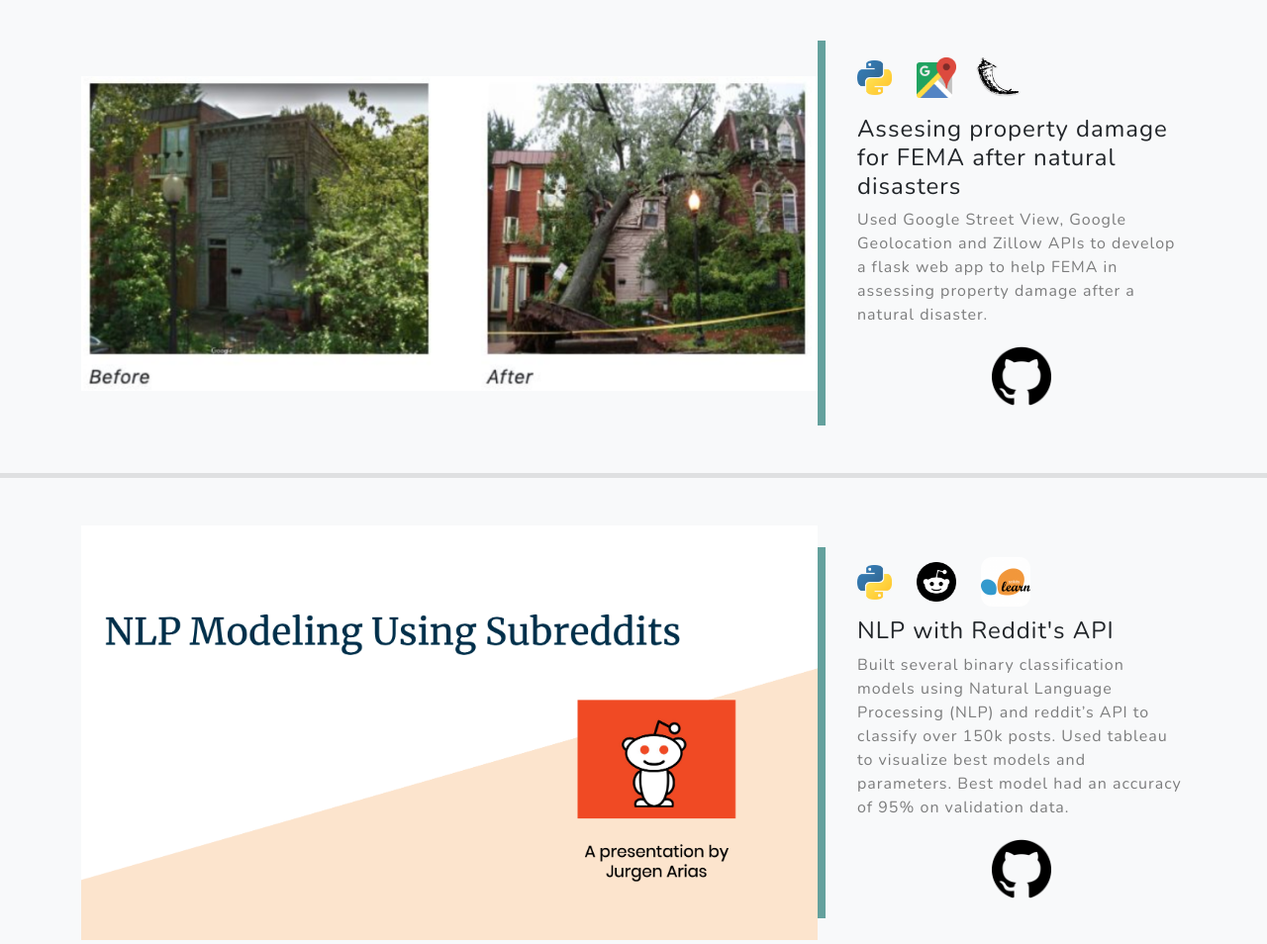
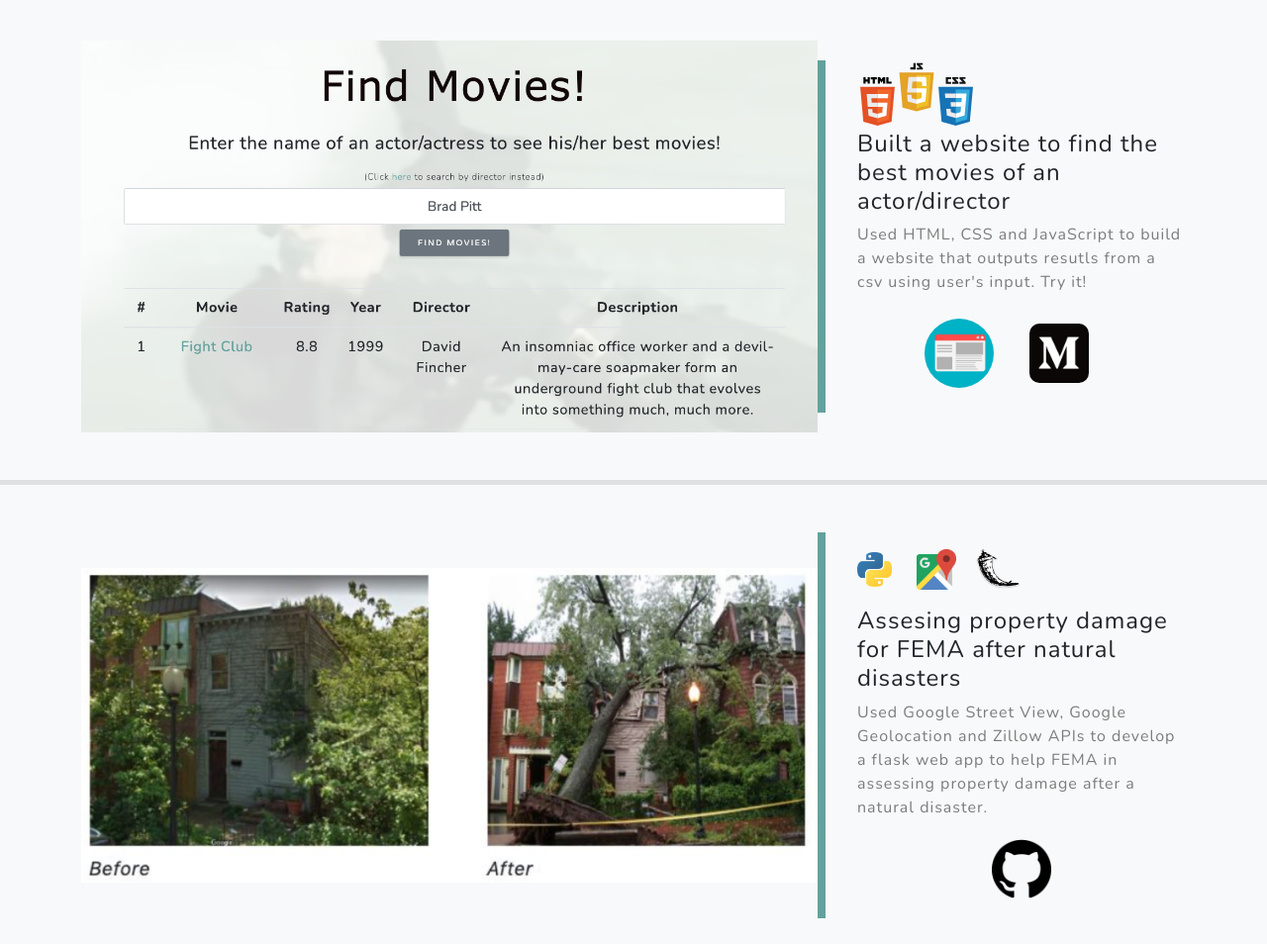
Before and after one commit to jurgenarias/jurgenarias.github.io, a plain HTML site: page index.html in a window 1280 px wide. Shown: the part 3380-4334 px from the top of the page at 99% size. Drawn offline with nearby package versions, Linux system fonts and the light colour scheme.

Commit message:
Adding movies project

```diff
--- a/index.html
+++ b/index.html
@@ -243,9 +243,12 @@
             </p>
             <br>
             <div class="row align-items-center no-gutters mb-4 mb-lg-5">
-                <div class="col-xl-8 col-lg-7"><img class="img-fluid mb-3 mb-lg-0"
+                <div class="col-xl-8 col-lg-7">
+                    <a href="https://towardsdatascience.com/voice-classification-with-neural-networks-ff90f94358ec">
+                    <img class="img-fluid mb-3 mb-lg-0"
                         src="assets/img/voiceclassification.png" alt="Voice Classification" /></div>
-                <div class="col-xl-4 col-lg-5">
+                    </a>
+                        <div class="col-xl-4 col-lg-5">
                     <div class="featured-text text-center text-lg-left">
                         <img class="img-fluid material-tooltip-main" src="assets/img/python.png" data-toggle="tooltip"
                             data-placement="top" title="Python" alt="Python" width="40" style="padding-right: 10px" />
@@ -277,6 +280,7 @@
 
             </div>
         </div>
+
         <hr class="my-4" />
 
         <div class="container">
@@ -285,8 +289,55 @@
             </p>
             <br>
             <div class="row align-items-center no-gutters mb-4 mb-lg-5">
-                <div class="col-xl-8 col-lg-7"><img class="img-fluid mb-3 mb-lg-0" src="assets/img/fema.png"
+                <div class="col-xl-8 col-lg-7">
+                    <a href="https://jurgenarias.github.io/movies/">
+                    <img class="img-fluid mb-3 mb-lg-0" src="assets/img/movie_website.png"
+                        alt="MOVIES" /></div>
+                    </a>
+                <div class="col-xl-4 col-lg-5">
+                    <div class="featured-text text-center text-lg-left">
+                        <img class="img-fluid material-tooltip-main" src="assets/img/web.svg" data-toggle="tooltip"
+                            data-placement="top" title="Python" alt="Python" width="120" style="padding-left: 0px" />
+                        <!-- <img class="img-fluid material-tooltip-main" src="assets/img/js.png"
+                            data-toggle="tooltip" data-placement="top" title="Google Maps" alt="Google Maps" width="50"
+                            style="padding-left: 10px" />
+                        <img class="img-fluid material-tooltip-main" src="assets/img/js.png" data-toggle="tooltip"
+                            data-placement="top" title="Flask" alt="Flask" width="75" style="padding: 10px" /> -->
+                        <h4>Built a website to find the best movies of an actor/director
+                        </h4>
+                        <p class="text-black-50 mb-0">Used HTML, CSS and JavaScript to build a website that outputs resutls from a csv using user's input. Try it!</p>
+                            <div class="image-container">
+                                <a href="https://jurgenarias.github.io/movies/">
+                                    <img src=" assets/img/webapp.png" class="webapp" style="padding-left:0px" alt="github"
+                                        height="70" width="70">
+                                </a>
+                                <a
+                                    href="https://levelup.gitconnected.com/building-a-simple-website-that-outputs-results-from-a-csv-using-users-input-bfcb782ced45">
+                                    <img src="assets/img/medium2.png" class="medium" alt="medium" height="120" width="120">
+                                </a>
+                            </div>
+                    </div>
+                </div>
+
+
+
+
+            </div>
+        </div>
+
+        <hr class="my-4" />
+
+        <div class="container">
+            <p>
+            <h1 style="font-size:60px"></h1>
+            </p>
+            <br>
+            <div class="row align-items-center no-gutters mb-4 mb-lg-5">
+                <div class="col-xl-8 col-lg-7">
+                    <a href="https://github.com/jurgenarias/FEMA">
+                    <img class="img-fluid mb-3 mb-lg-0" src="assets/img/fema.png"
                         alt="FEMA" /></div>
+                    </a>
                 <div class="col-xl-4 col-lg-5">
                     <div class="featured-text text-center text-lg-left">
                         <img class="img-fluid material-tooltip-main" src="assets/img/python.png" data-toggle="tooltip"
@@ -302,7 +353,7 @@
                             APIs to develop a flask web app to help FEMA in assessing property damage after a
                             natural disaster.</p>
                         <div style="text-align: center">
-                            <a href="https://github.com/ebpalmer17/fema-damage-assessment">
+                            <a href="https://github.com/jurgenarias/FEMA">
                                 <img src=" assets/img/github2.png" class="github2" style="padding:20px" alt="github"
                                     height="100" width="100"></a>
                             </a>
@@ -324,8 +375,11 @@
             </p>
             <br>
             <div class="row align-items-center no-gutters mb-4 mb-lg-5">
-                <div class="col-xl-8 col-lg-7"><img class="img-fluid mb-3 mb-lg-0" src="assets/img/reddit.jpg"
+                <div class="col-xl-8 col-lg-7">
+                    <a href="https://github.com/jurgenarias/portfolio/tree/master/Subreddits%20NLP">
+                    <img class="img-fluid mb-3 mb-lg-0" src="assets/img/reddit.jpg"
                         alt="Reddit" /></div>
+                    </a>
                 <div class="col-xl-4 col-lg-5">
                     <div class="featured-text text-center text-lg-left">
                         <img class="img-fluid material-tooltip-main" src="assets/img/python.png" data-toggle="tooltip"
```
Also changed, not shown: assets/img/htmlicon.png (added), assets/img/movie_website.png (added), assets/img/webapp.png (added), css/styles.css, 1 other file.
